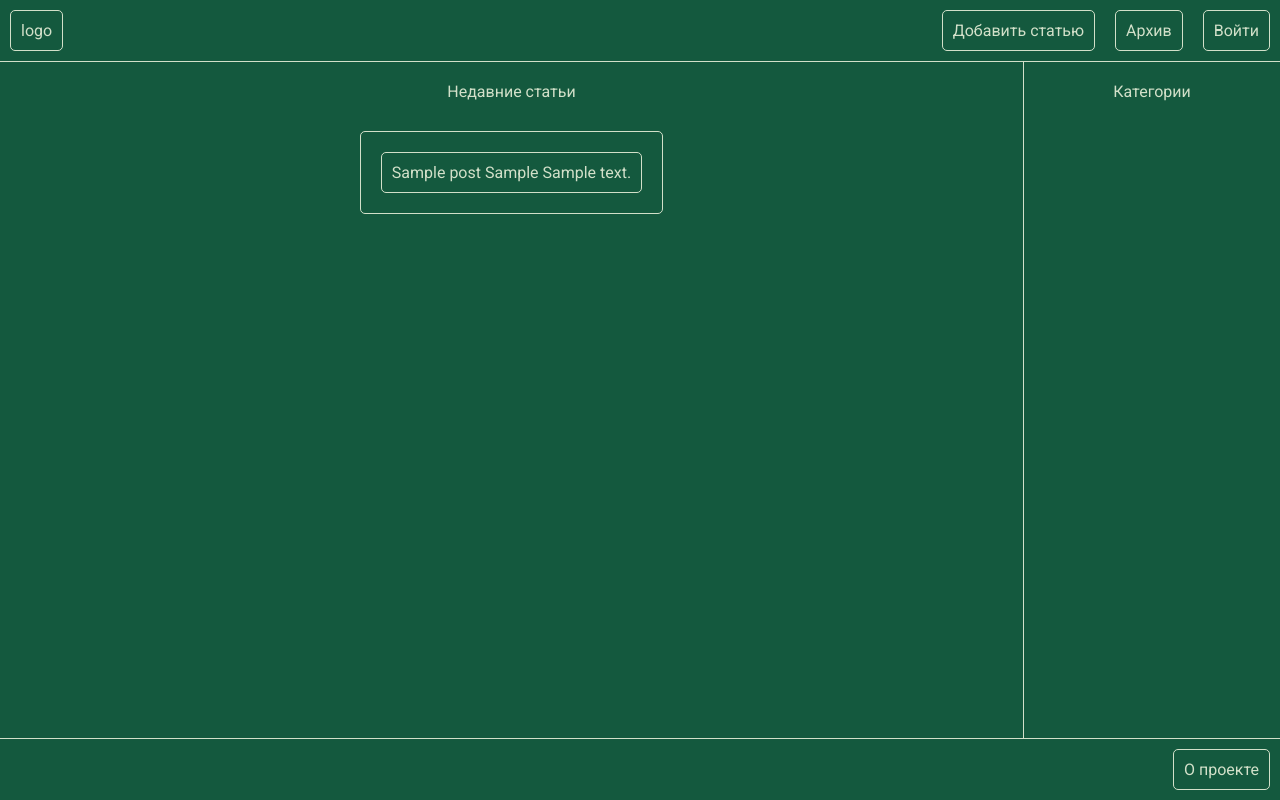
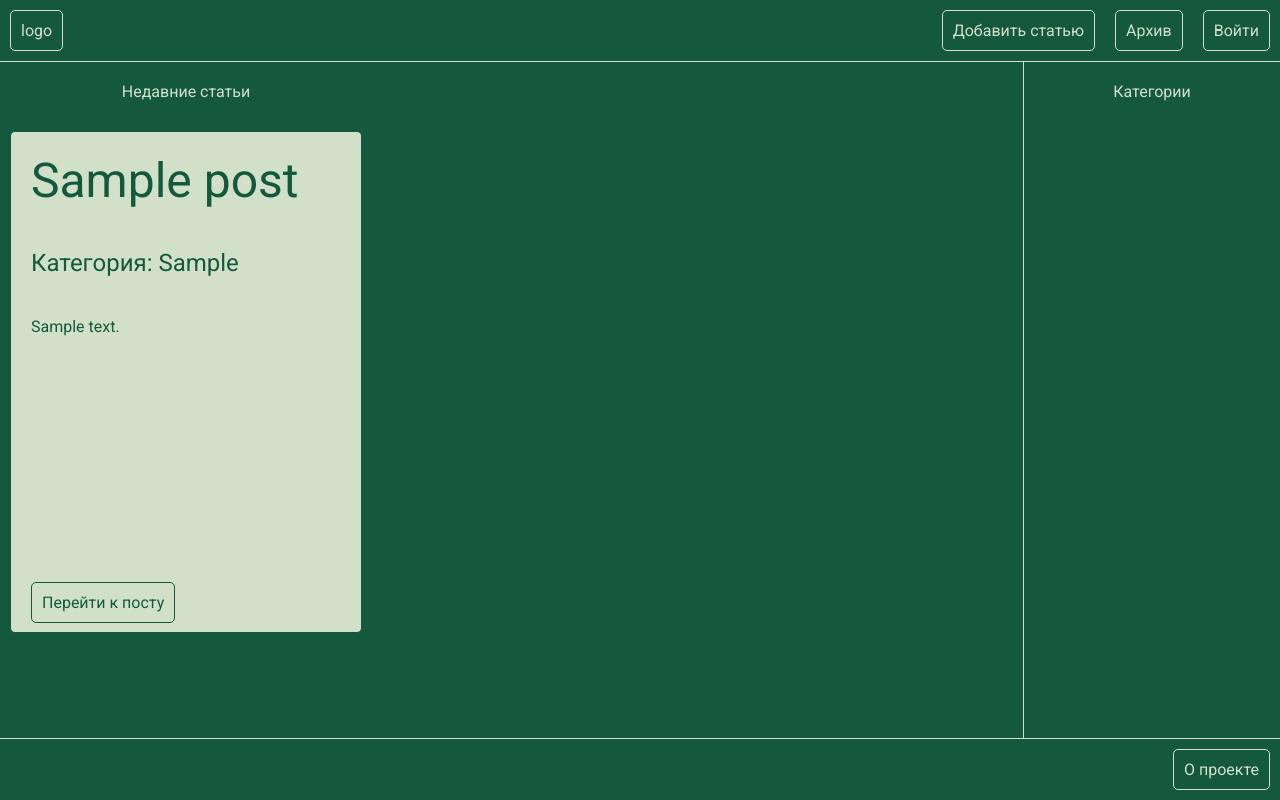
Before and after one commit to Vinogradnij/blogVladosa, a Django app: template blogvladosa/blog/templates/blog/home.html in a window 1280 px wide. Run offline with Django 5.2, Linux system fonts and the light colour scheme; tables that the repository leaves empty hold one stand-in row (values such as "Sample post"); the template is opened without the code that fills it: values that come from a table or form of the project are taken from there, most other values are stand-ins (such as "Sample title", 1, 10 or a date in 2020).

Commit message:
Реализовано отображение постов на главной странице

```diff
--- a/blogvladosa/blog/static/blog/css/style.css
+++ b/blogvladosa/blog/static/blog/css/style.css
@@ -52,17 +52,14 @@ main {
     flex: 1 0 auto;
     display: flex;
     flex-direction: row;
-    flex-wrap: wrap;
     justify-content: space-between;
 }
 
 .home-content {
     display: flex;
-    flex: 1 1 auto;
     flex-direction: column;
     justify-content: flex-start;
     align-items: center;
-    flex-wrap: wrap;
 }
 
 .content-name {
@@ -73,14 +70,61 @@ main {
 .content-container {
     display: flex;
     flex-direction: row;
-    justify-content: space-between;
+    justify-content: flex-start;
+    flex-wrap: wrap;
+    align-content: space-between;
 }
 
-.content-container div {
+.content-post {
+    display: flex;
+    flex-direction: column;
+    flex-wrap: wrap;
+    justify-content: space-between;
+    align-items: flex-start;
+    height: 500px;
+    width: 350px;
+    margin: 10px;
+    border: 1px solid;
+    border-radius: 5px;
+    background-color: #d2e0c9;
+    color: #14593e;
+    border-color: #14593e;
+}
+
+.post-container {
+    display: flex;
+    flex-direction: column;
+    justify-content: flex-start;
+}
+
+.content-post-title{
     margin: 10px;
     padding: 10px;
-    border: 1px solid;
+    font-size: 48px;
+}
+
+.content-post-category{
+    margin: 10px;
+    padding: 10px;
+    font-size: 24px;
+}
+
+.content-post-content{
+    margin: 10px;
+    padding: 10px;
+}
+
+.content-post-read{
+    margin: 10px;
+    padding: 10px;
+}
+
+.content-post-read a {
+    padding: 10px;
+    text-decoration: none;
+    border: 1px solid #14593e;
     border-radius: 5px;
+    color: #14593e;
 }
 
 .detail-content {
--- a/blogvladosa/blog/templates/blog/home.html
+++ b/blogvladosa/blog/templates/blog/home.html
@@ -8,11 +8,12 @@
         <!-- Посты -->
         {% for post in posts %}
         <div class="content-post">
-            <div>
-                {{ post.title }}
-                {{ post.category }}
-                {{ post.content }}
+            <div class="post-container">
+                <div class="content-post-title">{{ post.title }}</div>
+                <div class="content-post-category">Категория: {{ post.category }}</div>
+                <div class="content-post-content">{{ post.content }}</div>
             </div>
+            <div class="content-post-read"> <a href="#">Перейти к посту</a> </div>
         </div>
         {% empty %}
             Нет опубликованных постов
```
